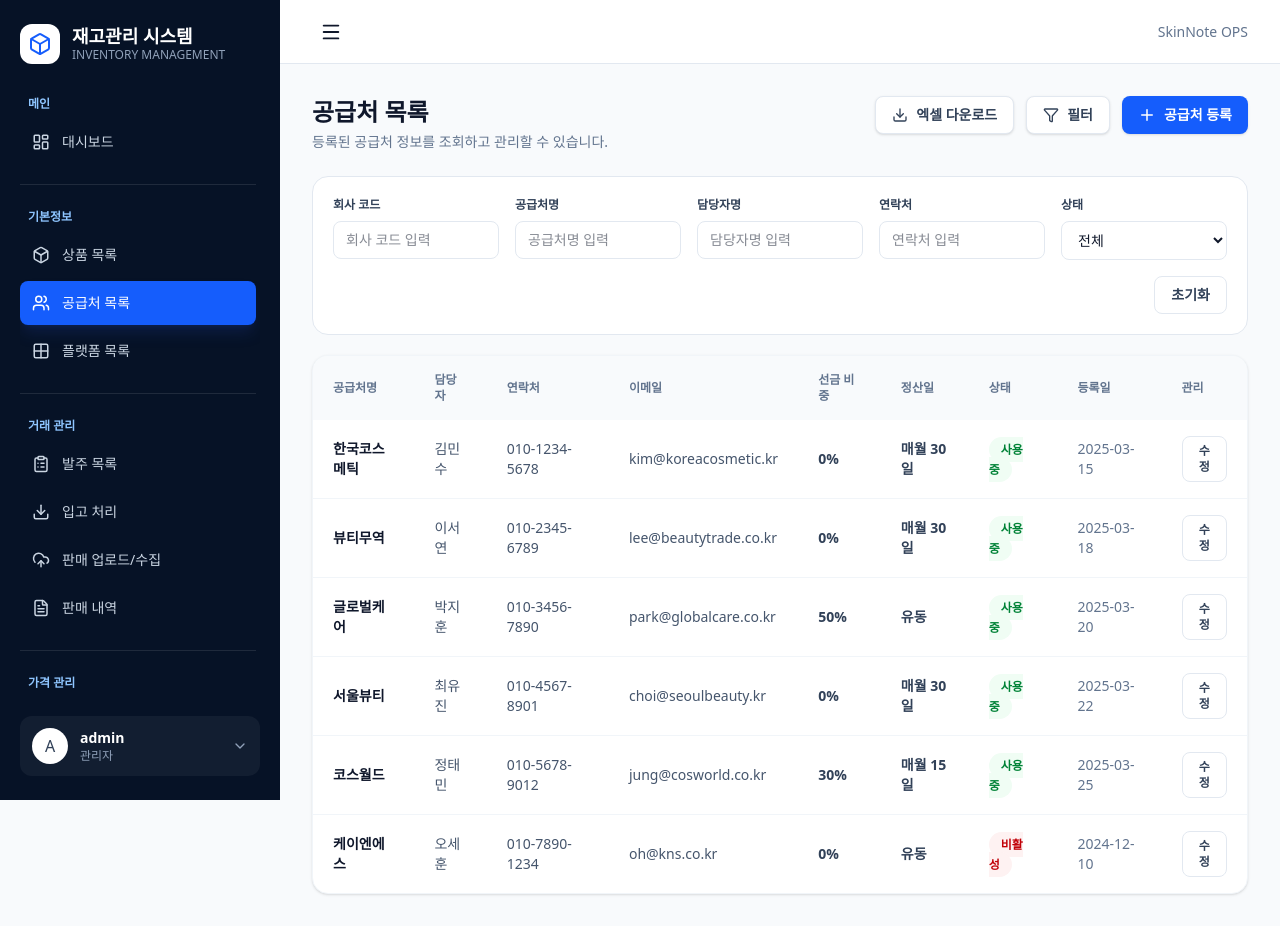
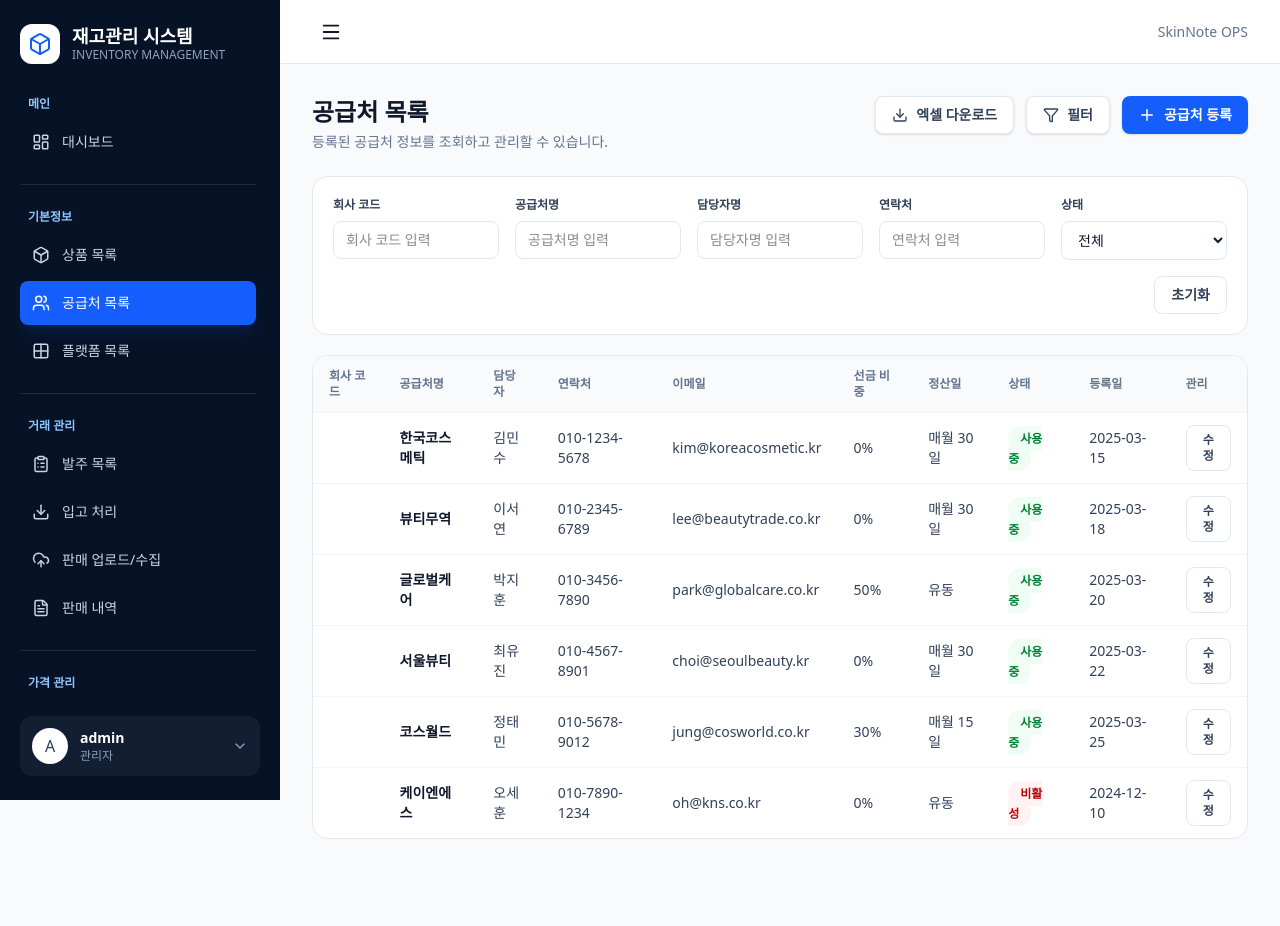
Before and after one commit to whan1569/SkinNote_OPS, a Next.js app in the folder frontend/: page /suppliers in a window 1280 px wide. After the commit the page ends 871 px from the top, so only its background shows below. Built offline with nearby package versions, Linux system fonts and the light colour scheme.

Commit message:
Update SupplierTable.tsx

```diff
--- a/frontend/app/suppliers/components/SupplierTable.tsx
+++ b/frontend/app/suppliers/components/SupplierTable.tsx
@@ -8,48 +8,52 @@ type Props = {
 
 export function SupplierTable({ suppliers, onEdit }: Props) {
   return (
-    <div className="overflow-hidden rounded-2xl border border-slate-100 bg-white shadow-sm">
-      <table className="w-full text-left text-sm">
-        <thead className="bg-slate-50 text-xs font-extrabold text-slate-500">
+    <section className="overflow-hidden rounded-2xl border border-slate-200 bg-white">
+      <table className="w-full border-collapse text-sm">
+        <thead className="bg-slate-50 text-xs text-slate-500">
           <tr>
-            <th className="px-5 py-4">공급처명</th>
-            <th className="px-5 py-4">담당자</th>
-            <th className="px-5 py-4">연락처</th>
-            <th className="px-5 py-4">이메일</th>
-            <th className="px-5 py-4">선금 비중</th>
-            <th className="px-5 py-4">정산일</th>
-            <th className="px-5 py-4">상태</th>
-            <th className="px-5 py-4">등록일</th>
-            <th className="px-5 py-4">관리</th>
+            <th className="px-4 py-3 text-left font-extrabold">회사 코드</th>
+            <th className="px-4 py-3 text-left font-extrabold">공급처명</th>
+            <th className="px-4 py-3 text-left font-extrabold">담당자</th>
+            <th className="px-4 py-3 text-left font-extrabold">연락처</th>
+            <th className="px-4 py-3 text-left font-extrabold">이메일</th>
+            <th className="px-4 py-3 text-left font-extrabold">선금 비중</th>
+            <th className="px-4 py-3 text-left font-extrabold">정산일</th>
+            <th className="px-4 py-3 text-left font-extrabold">상태</th>
+            <th className="px-4 py-3 text-left font-extrabold">등록일</th>
+            <th className="px-4 py-3 text-left font-extrabold">관리</th>
           </tr>
         </thead>
 
-        <tbody className="divide-y divide-slate-100">
+        <tbody>
           {suppliers.map((supplier) => (
-            <tr key={supplier.id} className="hover:bg-slate-50">
-              <td className="px-5 py-4 font-bold text-slate-900">
+            <tr key={supplier.id} className="border-t border-slate-100">
+              <td className="px-4 py-3 font-bold text-slate-700">
+                {supplier.companyCode}
+              </td>
+              <td className="px-4 py-3 font-bold text-slate-900">
                 {supplier.supplierName}
               </td>
-              <td className="px-5 py-4 text-slate-600">
+              <td className="px-4 py-3 text-slate-700">
                 {supplier.managerName}
               </td>
-              <td className="px-5 py-4 text-slate-600">{supplier.phone}</td>
-              <td className="px-5 py-4 text-slate-600">{supplier.email}</td>
-              <td className="px-5 py-4 font-semibold text-slate-700">
+              <td className="px-4 py-3 text-slate-700">{supplier.phone}</td>
+              <td className="px-4 py-3 text-slate-700">{supplier.email}</td>
+              <td className="px-4 py-3 text-slate-700">
                 {supplier.advancePaymentRate}%
               </td>
-              <td className="px-5 py-4 font-semibold text-slate-700">
+              <td className="px-4 py-3 text-slate-700">
                 {supplier.settlementDay === 0
                   ? "유동"
                   : `매월 ${supplier.settlementDay}일`}
               </td>
-              <td className="px-5 py-4">
+              <td className="px-4 py-3">
                 <StatusBadge status={supplier.status} />
               </td>
-              <td className="px-5 py-4 text-slate-500">
+              <td className="px-4 py-3 text-slate-700">
                 {supplier.createdAt}
               </td>
-              <td className="px-5 py-4">
+              <td className="px-4 py-3">
                 <button
                   onClick={() => onEdit(supplier)}
                   className="rounded-lg border border-slate-200 px-3 py-1.5 text-xs font-bold text-slate-700"
@@ -61,6 +65,6 @@ export function SupplierTable({ suppliers, onEdit }: Props) {
           ))}
         </tbody>
       </table>
-    </div>
+    </section>
   );
 }
```
